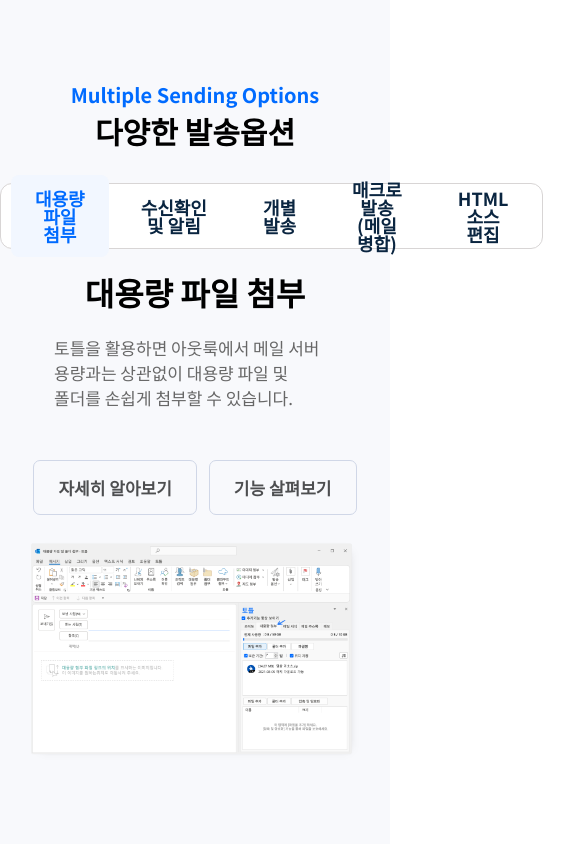
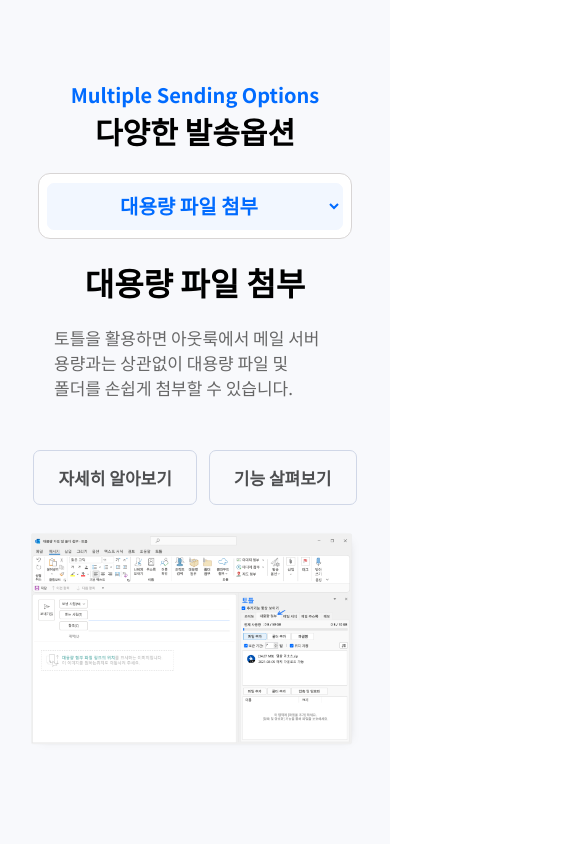
Before and after one commit to e-glue/totle, a React (Create React App) app: page /features in a window 390 px wide. Shown: the top 844 px of the page, 585 px wide, since content can reach past the window. Built offline with nearby package versions, Linux system fonts and the light colour scheme.

Commit message:
[fix] features tab 반응형 fix / dev 반영 (#36)

```diff
--- a/src/pages/features/components/dropdown/Dropdown.scss
+++ b/src/pages/features/components/dropdown/Dropdown.scss
@@ -9,7 +9,9 @@
   margin: 0 auto;
   border: 1px solid colors.$border02;
   background: colors.$white;
-  width: 469px;
+  width: 100%;
+  max-width: 469px;
+  padding: 0 8px;
   height: 66px;
   border-radius: 12px;
   margin-top: 20px;
@@ -17,8 +19,7 @@
 
 .featuresSelect {
   display: flex;
-  width:100%;
-  max-width: 453px;
+  width: 100%;
   height: 47px;
   justify-content: center;
   align-items: center;
--- a/src/pages/features/components/features-contents/FeaturesContents.js
+++ b/src/pages/features/components/features-contents/FeaturesContents.js
@@ -2,30 +2,45 @@ import { useState, useEffect } from "react";
 import FeaturesTabContents from "../features-tab-contents/FeaturesTabContents";
 import FeaturesTab from "../features-tab/FeaturesTab";
 import Dropdown from "../dropdown/Dropdown";
+import "./FeaturesContents.scss";
 
-const FeaturesContents = ({data, dataOrderList}) => {
+const FeaturesContents = ({ data, dataOrderList }) => {
   const [selected, setSelected] = useState(dataOrderList[0]);
   const [isMobile, setIsMobile] = useState(false);
 
-  const mql = window.matchMedia('(max-width: 768px)');
+  const mql = window.matchMedia("(max-width: 768px)");
   const onMatchQuery = (event) => {
-    setIsMobile(event.matches)
-  }
+    setIsMobile(event.matches);
+  };
 
   useEffect(() => {
-    mql.addEventListener('change', onMatchQuery)
+    mql.addEventListener("change", onMatchQuery);
 
+    setIsMobile(window.outerWidth <= 768);
     return () => {
-        mql.removeEventListener('change', onMatchQuery)
-    }
-},[])
+      mql.removeEventListener("change", onMatchQuery);
+    };
+  }, []);
+
   return (
     <>
-      {
-        isMobile ?
-          <Dropdown data={data} dataOrderList={dataOrderList} selected={selected} setSelected={setSelected} /> :
-          <FeaturesTab data={data} dataOrderList={dataOrderList} selected={selected} setSelected={setSelected} />
-      }
+      <div className="features-selector">
+        {isMobile ? (
+          <Dropdown
+            data={data}
+            dataOrderList={dataOrderList}
+            selected={selected}
+            setSelected={setSelected}
+          />
+        ) : (
+          <FeaturesTab
+            data={data}
+            dataOrderList={dataOrderList}
+            selected={selected}
+            setSelected={setSelected}
+          />
+        )}
+      </div>
       <FeaturesTabContents data={data[selected]} />
     </>
   );
--- /dev/null
+++ b/src/pages/features/components/features-contents/FeaturesContents.scss
@@ -0,0 +1,7 @@
+@use "../../../../styles/colors";
+@use "../../../../styles/typo";
+
+.features-selector {
+  width: 100%;
+  padding: 0 38px;
+}
```
